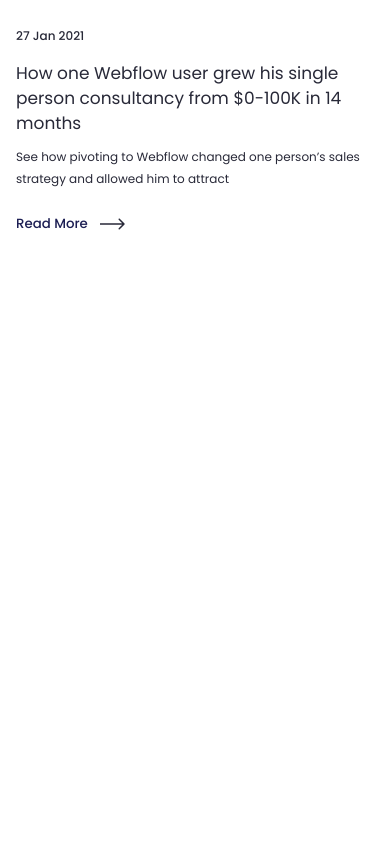
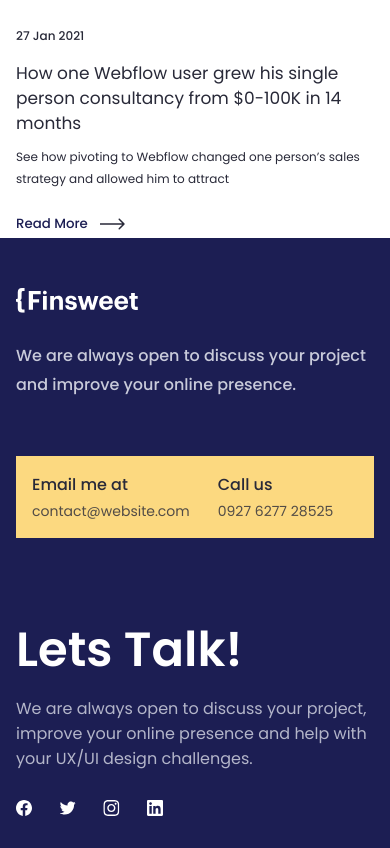
Before and after one commit to abdulazizfateh/4.10homework-FirstGitHubTeamProject-Finsweet, a plain HTML site: page pages/blog.html in a window 390 px wide. Shown: the part 3499-4347 px from the top of the page. Before the commit the page ends 3737 px from the top, so only its background shows below. Drawn offline with Linux system fonts and the light colour scheme.

Commit message:
Added Footer

```diff
--- a/css/blog.css
+++ b/css/blog.css
@@ -475,3 +475,172 @@ ul {
 
 
 /* blog_section */
+/* footer */
+
+.footer {
+    background-color: var(--secondary-color);
+    height: 489px;
+
+    .container {
+        height: 100%;
+    }
+
+    .footer__wrapper {
+        padding-top: 96px;
+        display: flex;
+        gap: 142px;
+
+        .footer__left-box {
+            height: 301px;
+            max-width: 517px;
+            display: flex;
+            flex-direction: column;
+
+            .footer__logo {
+                margin-bottom: 23px;
+            }
+
+            .footer__desc {
+                max-width: 399px;
+                line-height: 28px;
+                color: #F4F6FC;
+                opacity: .8;
+                flex: 1;
+
+                span {
+                    font-family: P5;
+                }
+            }
+
+            .footer__contact-box {
+                width: 517px;
+                height: 95px;
+                background-color: #FCD980;
+                display: flex;
+                align-items: center;
+                gap: 28px;
+                padding-left: 37px;
+
+                .footer__email,
+                .footer__phone-number {
+                    :first-child {
+                        font-family: P5;
+                        color: var(--primary-color);
+                        font-size: 18px;
+                        line-height: 32px;
+                    }
+
+                    :last-child {
+                        font-family: P4;
+                        color: var(--primary-color);
+                        opacity: .8;
+                    }
+                }
+            }
+        }
+
+        .footer__right-box {
+            display: flex;
+            flex-direction: column;
+            gap: 14px;
+
+            .footer__header {
+                font-size: 48px;
+                line-height: 64px;
+                color: #fff;
+
+                p {
+                    font-family: P6;
+                }
+            }
+
+            .footer__desc {
+                color: #F4F6FC;
+                opacity: .7;
+                max-width: 399px;
+                margin-bottom: 14px;
+
+                span {
+                    font-family: P4;
+                }
+            }
+
+            .footer__links {
+                display: flex;
+                gap: 27px;
+            }
+        }
+    }
+}
+
+@media (max-width: 1100px) {
+    .footer {
+        .footer__wrapper {
+            gap: 100px;
+            justify-content: space-between;
+
+            .footer__left-box {
+                .footer__contact-box {
+                    max-width: 420px;
+                    padding-left: 24px;
+                }
+            }
+        }
+    }
+}
+
+@media (max-width: 870px) {
+    .footer {
+        height: 725px;
+
+        .footer__wrapper {
+            flex-direction: column;
+        }
+    }
+}
+
+@media (max-width: 520px) {
+    .footer {
+        height: 610px;
+
+        .footer__wrapper {
+            padding-top: 50px;
+            gap: 80px;
+
+            .footer__left-box {
+                height: 250px;
+
+                .footer__contact-box {
+                    height: 82px;
+
+                    .footer__email,
+                    .footer__phone-number {
+                        :first-child {
+                            font-size: 16px;
+                            line-height: 28px;
+                        }
+
+                        :last-child {
+                            opacity: .8;
+                            font-size: 14px;
+                        }
+                    }
+                }
+            }
+        }
+    }
+}
+
+@media (max-width: 453px) {
+    .footer {
+        .footer__wrapper {
+            .footer__left-box {
+                .footer__contact-box {
+                    width: 100%;
+                    padding-left: 16px;
+                }
+            }
+        }
+    }
+}
+/* footer */
--- a/pages/blog.html
+++ b/pages/blog.html
@@ -181,7 +181,45 @@
             </div>
         </section>
     </main>
-    <footer>
+    <footer class="footer">
+        <div class="container">
+            <div class="footer__wrapper">
+                <div class="footer__left-box">
+                    <div class="footer__logo">
+                        <img src="../assets/images/finsweet-logo.svg" alt="">
+                    </div>
+                    <div class="footer__desc">
+                        <span>We are always open to discuss your project and improve your online presence.</span>
+                    </div>
+                    <div class="footer__contact-box">
+                        <div class="footer__email">
+                            <p>Email me at</p>
+                            <a href="#">contact@website.com</a>
+                        </div>
+                        <div class="footer__phone-number">
+                            <p>Call us</p>
+                            <a href="tel:0927 6277 28525">0927 6277 28525</a>
+                        </div>
+                    </div>
+                </div>
+
+                <div class="footer__right-box">
+                    <div class="footer__header">
+                        <p>Lets Talk!</p>
+                    </div>
+                    <div class="footer__desc">
+                        <span>We are always open to discuss your project, improve your online presence and help with
+                            your UX/UI design challenges.</span>
+                    </div>
+                    <ul class="footer__links">
+                        <li><a href="#"><img src="../assets/images/facebook.svg" alt=""></a></li>
+                        <li><a href="#"><img src="../assets/images/twitter.svg" alt=""></a></li>
+                        <li><a href="#"><img src="../assets/images/instagram.svg" alt=""></a></li>
+                        <li><a href="#"><img src="../assets/images/linkedin.svg" alt=""></a></li>
+                    </ul>
+                </div>
+            </div>
+        </div>
     </footer>
 </body>
 
```
